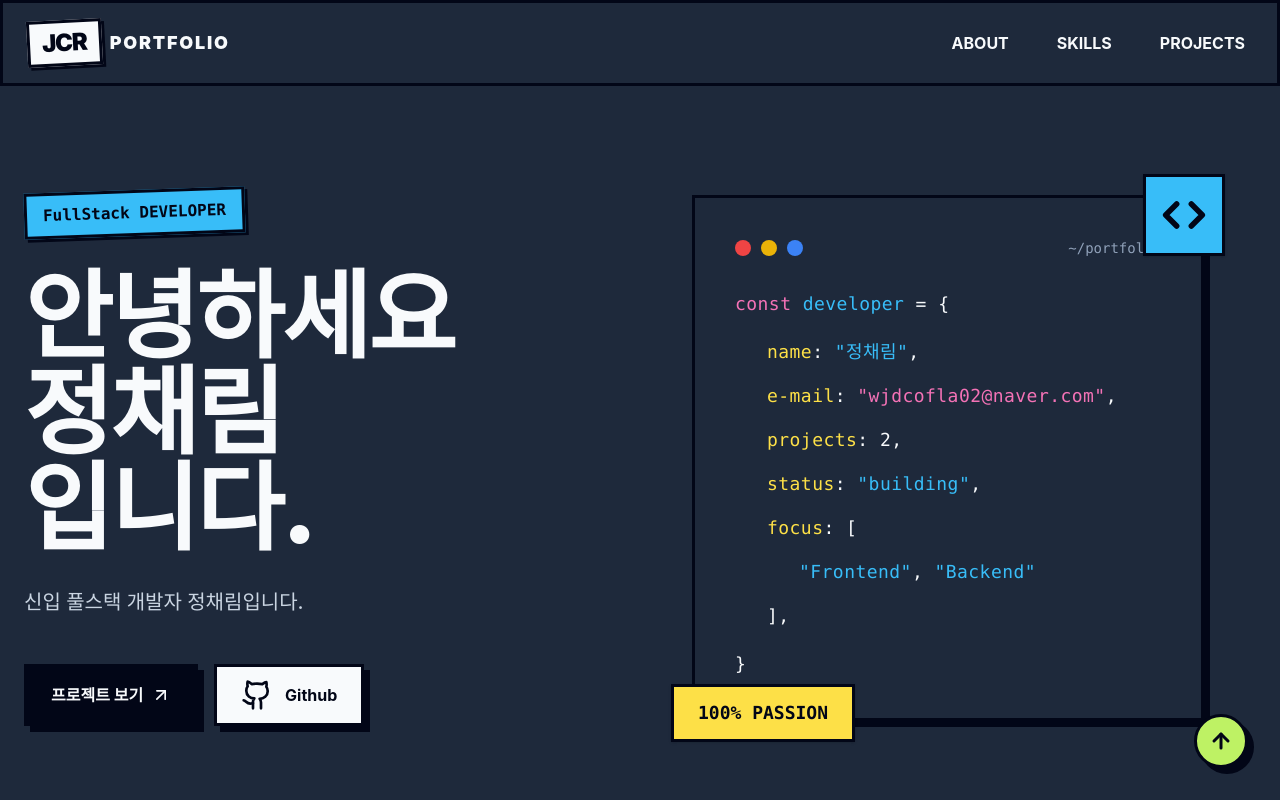
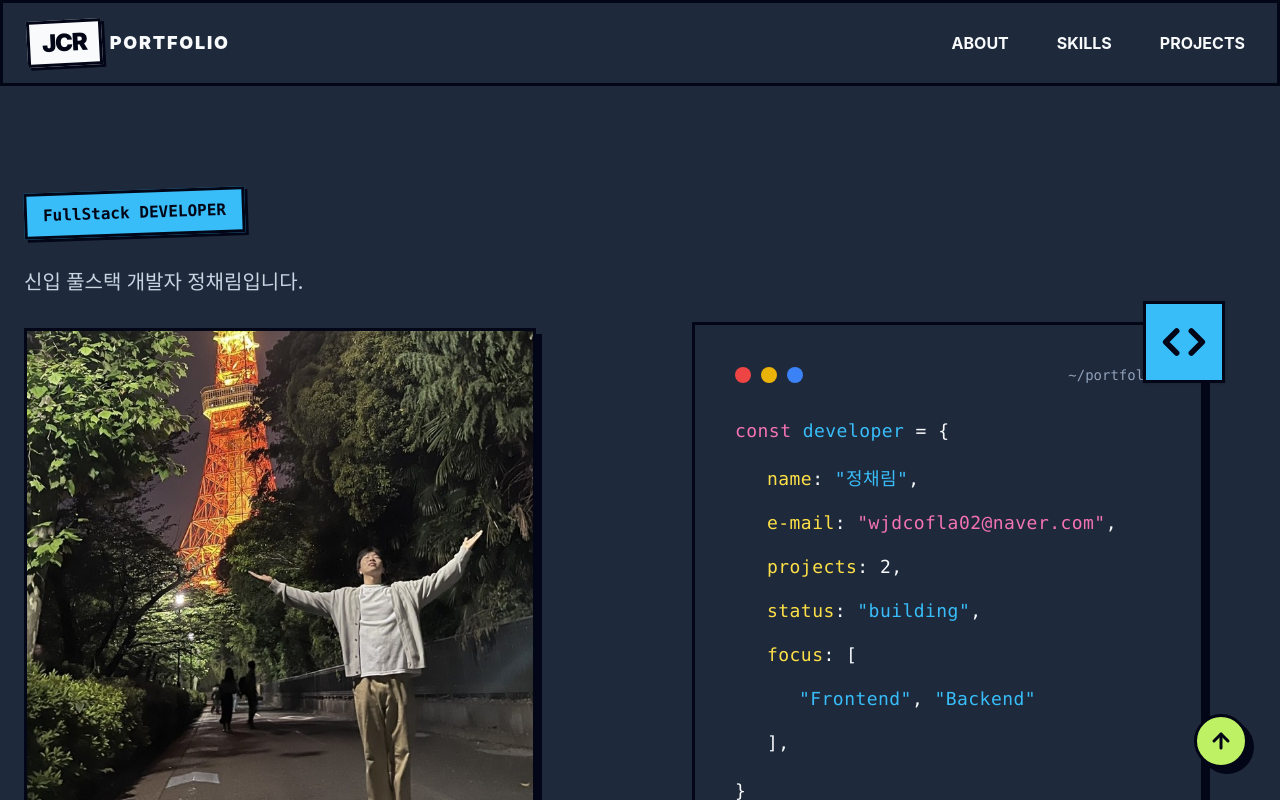
Before and after one commit to ralllllo/JCRPortfolio, a React (Vite) app: page / in a window 1280 px wide. Shown: the top 800 px of the page. Built offline with nearby package versions, Linux system fonts and the light colour scheme.

Commit message:
My Image Add

```diff
--- a/src/features/portfolio/components/HeroSection.jsx
+++ b/src/features/portfolio/components/HeroSection.jsx
@@ -2,17 +2,19 @@ import { Code, ArrowUpRight } from 'lucide-react';
 
 const HeroSection = () => {
   return (
-    <section className="flex flex-col md:flex-row items-center gap-12 pt-10">
+    <section className="flex flex-col md:flex-row items-start gap-12 pt-10">
       <div className="flex-1 space-y-8 text-center md:text-left">
         <div className="inline-block bg-[#38bdf8] text-[#020617] font-mono font-bold px-4 py-2 brutal-border brutal-shadow-sm -rotate-2">
           FullStack DEVELOPER
         </div>
-        <h1 className="text-5xl sm:text-6xl md:text-8xl font-black uppercase leading-none tracking-tight text-[#f8fafc]">
-          안녕하세요 <br/>정채림 <br/> 입니다.
-        </h1>
         <p className="text-xl font-medium max-w-lg mx-auto md:mx-0 text-slate-300">
           신입 풀스택 개발자 정채림입니다.
         </p>
+        <img
+          src="/profile.jpg"
+          alt="정채림 프로필"
+          className="w-full max-w-lg h-auto object-cover brutal-border brutal-shadow mx-auto md:mx-0"
+        />
         <div className="flex flex-col sm:flex-row gap-4 pt-4 justify-center md:justify-start">
            <button
              onClick={() => document.getElementById('projects')?.scrollIntoView({ behavior: 'smooth' })}
@@ -30,7 +32,7 @@ const HeroSection = () => {
       </div>
 
       <div className="w-full md:w-1/2 flex justify-center pb-10 md:pb-0">
-        <div className="relative w-full max-w-lg bg-[#1e293b] p-8 sm:p-10 brutal-border brutal-shadow font-mono text-base sm:text-lg mt-4 md:mt-0">
+        <div className="relative w-full max-w-lg bg-[#1e293b] p-8 sm:p-10 brutal-border brutal-shadow font-mono text-base sm:text-lg mt-4 md:mt-[132px]">
           {/* Top Bar */}
           <div className="flex justify-between items-center mb-8">
             <div className="flex gap-2.5">
```
Also changed, not shown: KakaoTalk_20260722_191401796.jpg (added), public/profile.jpg (added).
